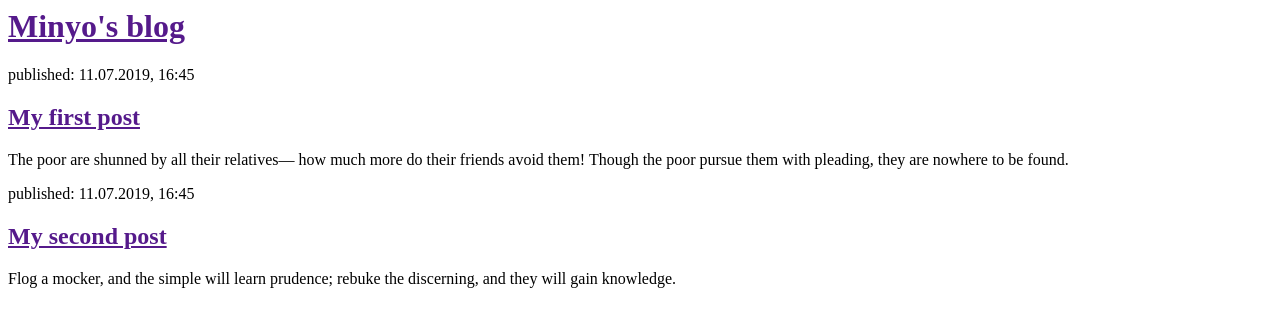
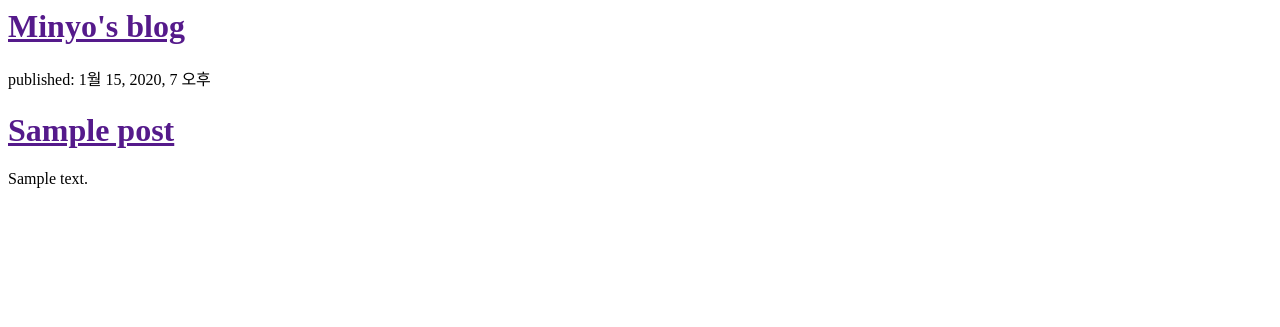
Before and after one commit to 5kyler/djangogirls, a Django app: template blog/templates/blog/post_list.html in a window 1280 px wide. Shown: the top 327 px of the page. Run offline with Django 3.2, Linux system fonts and the light colour scheme; the template is opened without the code that fills it: values that come from a table or form of the project are taken from there, others are empty; tables that the repository leaves empty hold one stand-in row (values such as "Sample post").

Commit message:
Modified templates to display post from database

```diff
--- a/blog/models.py
+++ b/blog/models.py
@@ -1,4 +1,4 @@
-from django.conf import  settings
+from django.conf import settings
 from django.db import models
 from django.utils import timezone
 
@@ -8,7 +8,8 @@ class Post(models.Model):
     author = models.ForeignKey(settings.AUTH_USER_MODEL, on_delete=models.CASCADE)
     title = models.CharField(max_length=200)
     text = models.TextField()
-    created_date = models.DateTimeField(blank=True, null=True)
+    created_date = models.DateTimeField(default=timezone.now)
+    published_date = models.DateTimeField(blank=True, null=True)
 
     def publish(self):
         self.published_date = timezone.now()
--- a/blog/templates/blog/post_list.html
+++ b/blog/templates/blog/post_list.html
@@ -7,26 +7,13 @@
         <div>
             <h1><a href="">Minyo's blog</a> </h1>
         </div>
-
+    {%  for post in posts %}
         <div>
-            <p>published: 11.07.2019, 16:45</p>
-            <h2><a href="">My first post</a> </h2>
-            <p>
-                The poor are shunned by all their relatives—
-                how much more do their friends avoid them!
-                Though the poor pursue them with pleading,
-                they are nowhere to be found.
-            </p>
+           <p>published: {{ post.published_date }}</p>
+            <h1><a href="">{{ post.title }}</a> </h1>
+            <p>{{ post.text|linebreaksbr }}</p>
         </div>
-
-         <div>
-            <p>published: 11.07.2019, 16:45</p>
-            <h2><a href="">My second post</a> </h2>
-            <p>
-                Flog a mocker, and the simple will learn prudence;
-                rebuke the discerning, and they will gain knowledge.
-            </p>
-        </div>
+    {% endfor %}
     </body>
 
 </html>
--- a/blog/views.py
+++ b/blog/views.py
@@ -1,5 +1,9 @@
 from django.shortcuts import render
+from django.utils import timezone
+from .models import Post
+
 
 # Create your views here.
 def post_list(request):
-    return  render(request, 'blog/post_list.html',{})
+    posts = Post.objects.filter(published_date__lte=timezone.now()).order_by('published_date')
+    return render(request, 'blog/post_list.html', {'posts' : posts})
```
Also changed, not shown: blog/migrations/0002_auto_20191111_1630.py (added).
